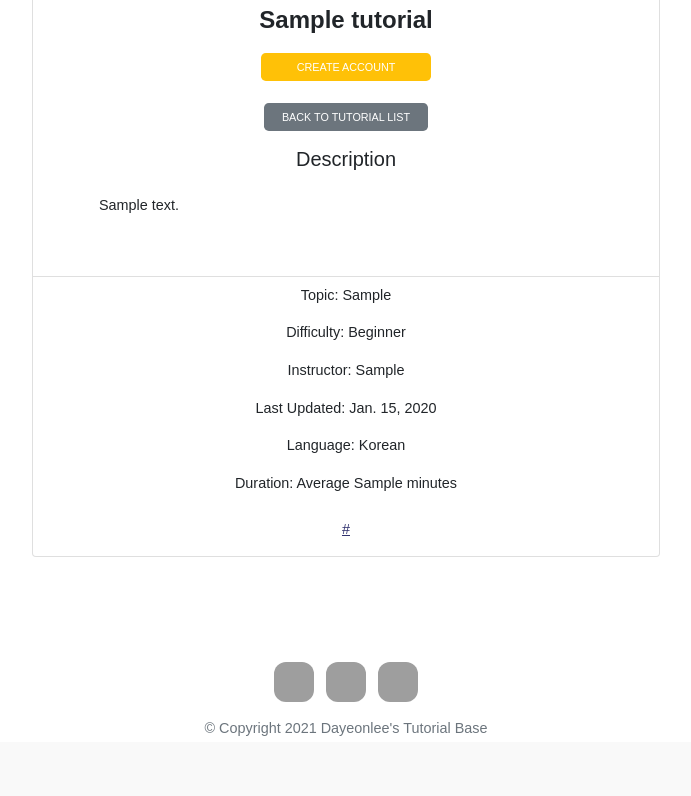
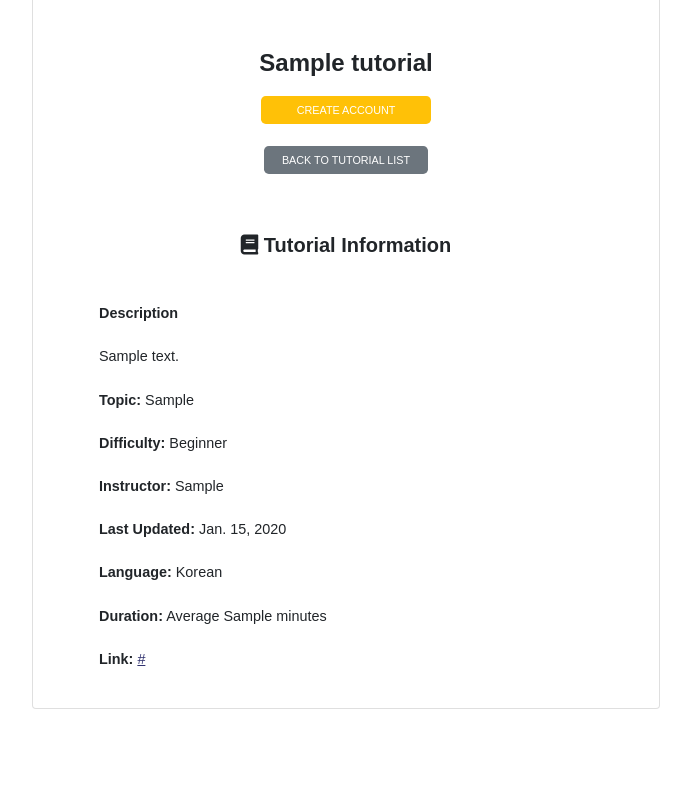
Before and after one commit to day-lee/2021_Tutorial_Base, a Django app: page /tutorial_details/1 in a window 1280 px wide. Shown: the part 367-1163 px from the top of the page, without its empty margins (294-985 px from the left). Before the commit the page ends 1103 px from the top, so only its background shows below. Run offline with Django 3.2, Linux system fonts and the light colour scheme; tables that the repository leaves empty hold one stand-in row (values such as "Sample post"); some libraries are stand-ins or nearby versions; grey boxes are pictures that could not be loaded.

Commit message:
Remove card layout

```diff
--- a/templates/tutorial_detail.html
+++ b/templates/tutorial_detail.html
@@ -1,5 +1,5 @@
 {% extends 'base.html' %}
-{% block title %} Introduction {% endblock %}
+{% block title %} Tutorial Detail {% endblock %}
 {% block content %}
 
 <br>
@@ -18,7 +18,7 @@
                 </div>
             </div>
 
-
+            <br><br>
             <h2><strong>{{object.title}}</strong></h2>
         {% if user.is_authenticated %}
             <a href="{{ object.get_add_to_curriculum_url }}"
@@ -35,32 +35,28 @@
                class="btn btn-secondary btn-md my-0 p" >Back to Tutorial List
             </a><br>
         </div>
-
-            <h5 class="card-title">Description</h5>
+        <br>  <br>
+            <h5 class="card-title"><strong><i class="fas fa-book"></i> Tutorial Information</strong></h5>
             <p class="card-text ">
                 <div class="row">
                     <div class="col col-md-12 description ">
-                        {{object.description|linebreaksbr}} <br><br>
+                          <br> <strong>Description</strong>
+                        <br><br>{{object.description|linebreaksbr}} <br><br>
+                        <strong>Topic:</strong>
+                    {% for item in object.tags.all %}
+                    {{item}}
+                    {% endfor %}
+                        <br><br> <strong>Difficulty:</strong> {{object.difficulty}}
+                       <br><br> <strong>Instructor:</strong> {{object.instructor}}
+                       <br><br> <strong>Last Updated:</strong> {{object.last_updated}}
+                       <br><br> <strong>Language:</strong> {{object.language}}
+                       <br><br> <strong>Duration:</strong> Average {{object.duration}} minutes
+                       <br><br> <strong>Link:</strong> <a href="{{object.link}}">{{object.link}}</a>
+
                     </div>
                 </div>
             </p>
             <br>
-
-            <ul class="list-group list-group-flush">
-                <li class="list-group-item"> Topic:
-                    {% for item in object.tags.all %}
-                    {{item}}
-                    {% endfor %}
-                </li>
-                <li class="list-group-item"> Difficulty: {{object.difficulty}}</li>
-                <li class="list-group-item"> Instructor: {{object.instructor}}</li>
-                <li class="list-group-item"> Last Updated: {{object.last_updated}}</li>
-                <li class="list-group-item">Language: {{object.language}}</li>
-                <li class="list-group-item"> Duration: Average {{object.duration}} minutes</li>
-            </ul>
-            <div class="card-body">
-                <a href="{{object.link}}" class="card-link">{{object.link}}</a>
-            </div>
         </div>
     </div>
 </div>
```
